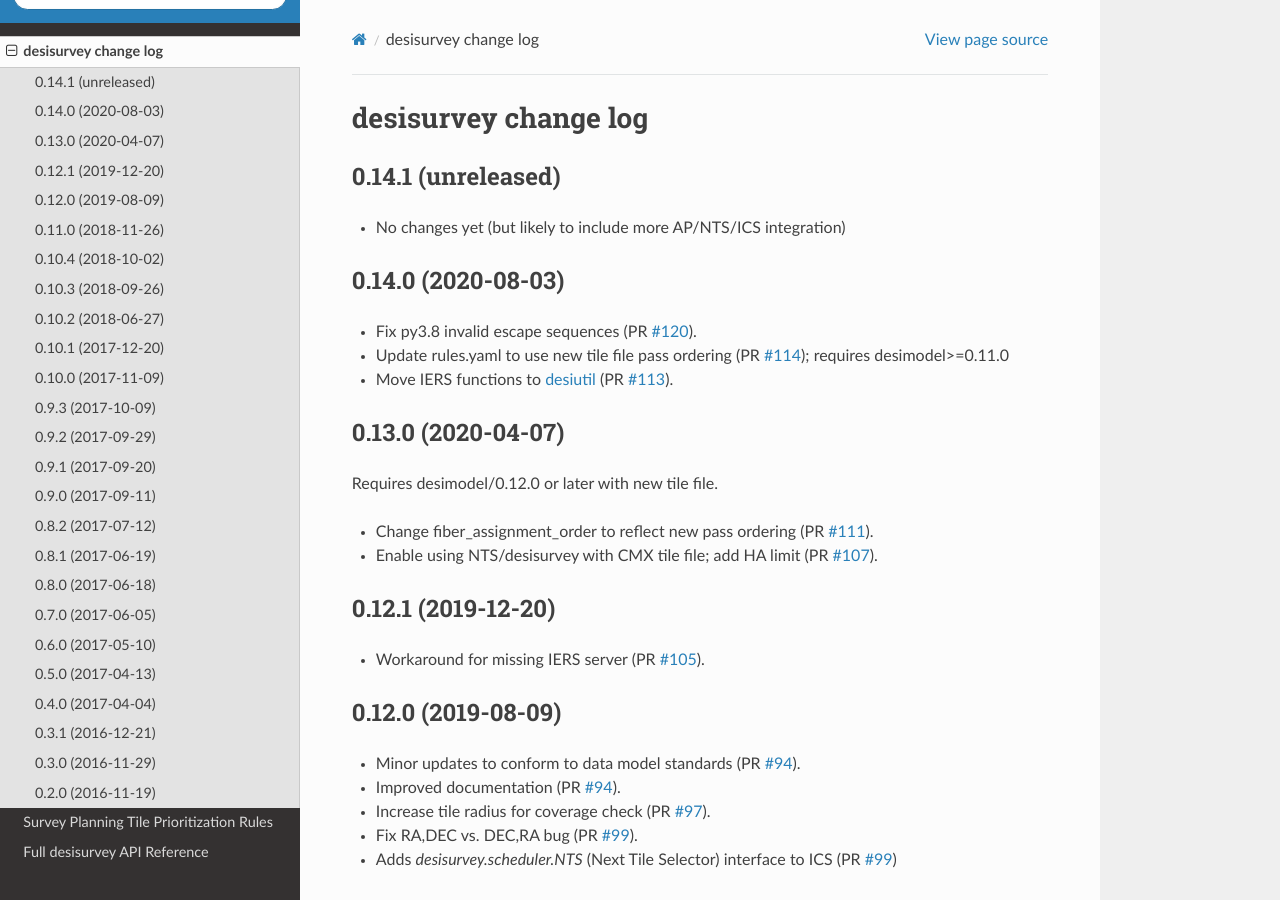
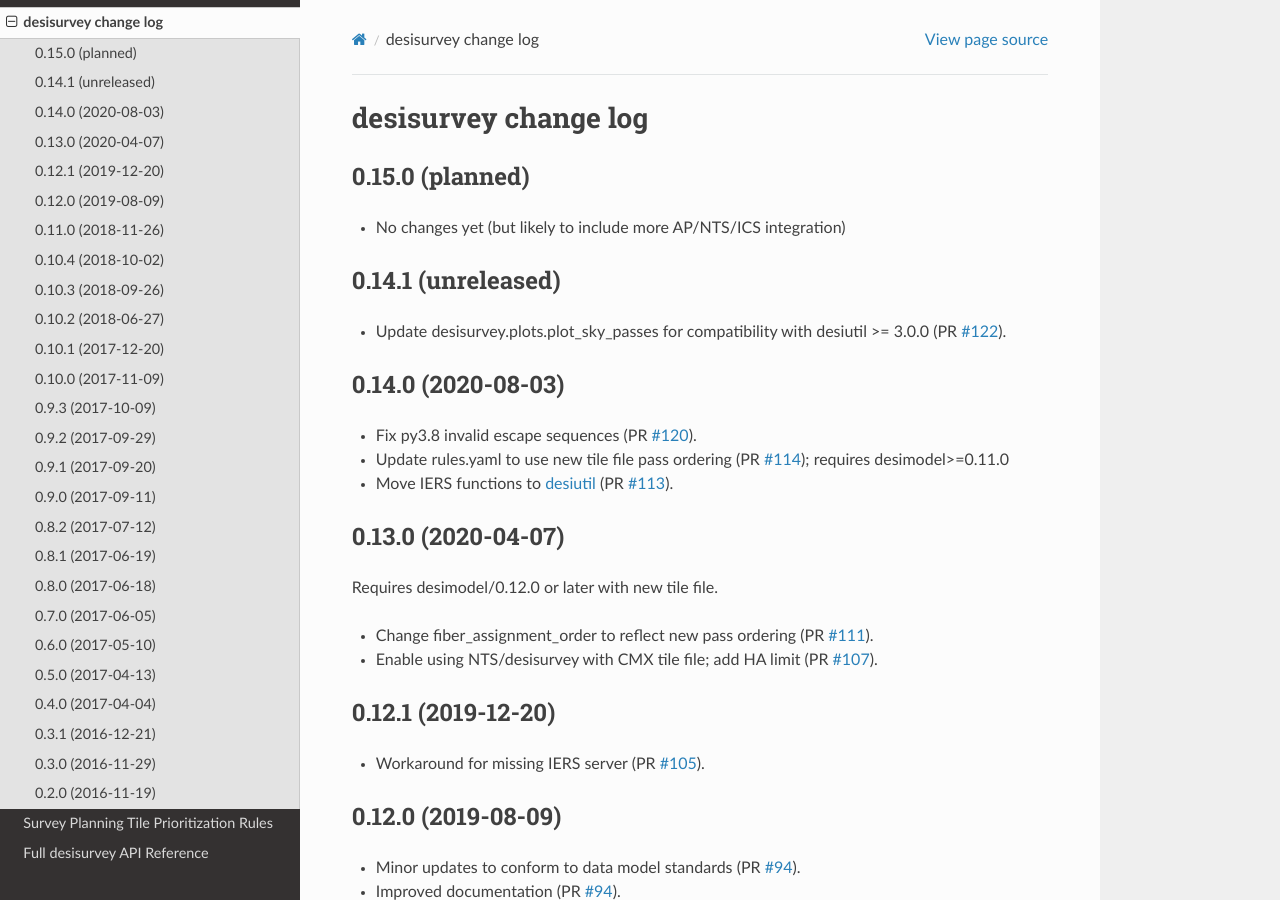
Before and after one commit to desihub/desisurvey, a Sphinx documentation site: the page built from doc/changes.rst, in a window 1280 px wide and 900 px high. Built offline with Sphinx 7.4.7 and the Read the Docs theme 2.0.0, drawn with Linux system fonts in a browser that asks for light colours.

Commit message:
update changes.rst for PR #122 [ci skip]

```diff
--- a/doc/changes.rst
+++ b/doc/changes.rst
@@ -2,10 +2,18 @@
 desisurvey change log
 =====================
 
+0.15.0 (planned)
+----------------
+
+* No changes yet (but likely to include more AP/NTS/ICS integration)
+
 0.14.1 (unreleased)
 -------------------
 
-* No changes yet (but likely to include more AP/NTS/ICS integration)
+* Update desisurvey.plots.plot_sky_passes for compatibility with
+  desiutil >= 3.0.0 (PR `#122`_).
+
+.. _`#122`: https://github.com/desihub/desisurvey/pull/122
 
 0.14.0 (2020-08-03)
 -------------------
```
